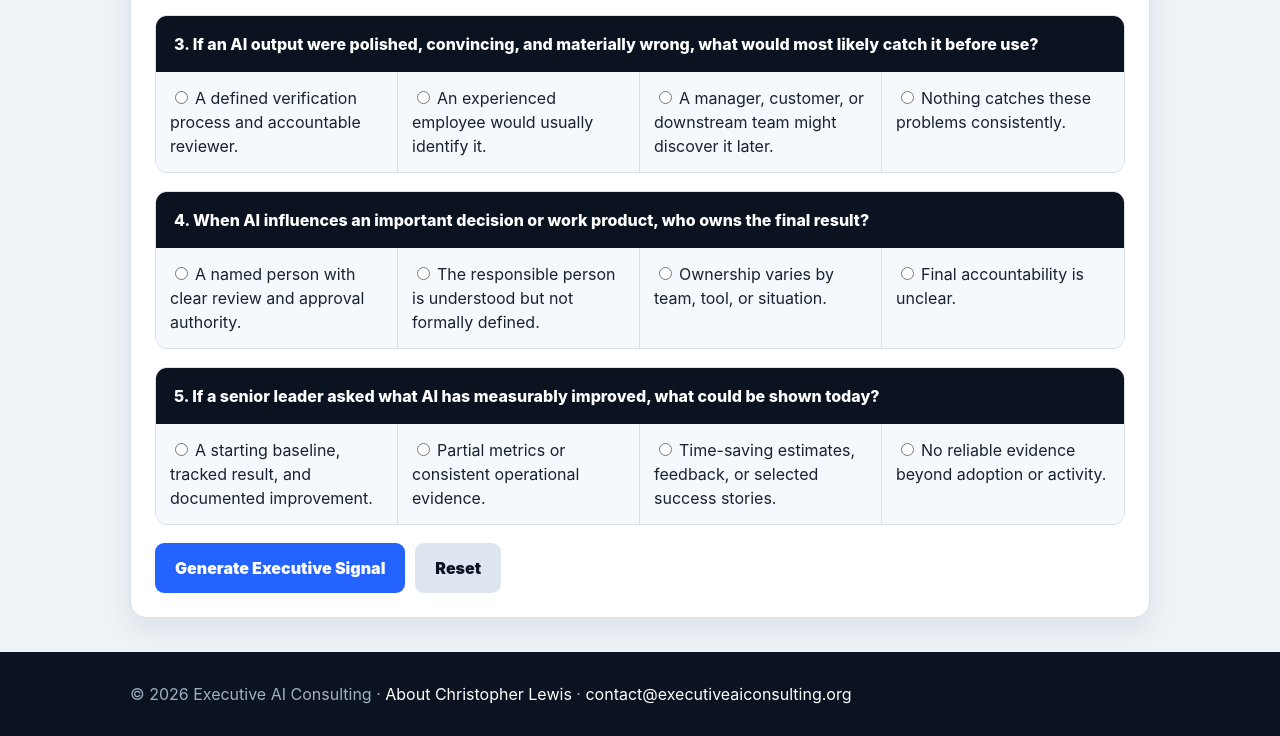
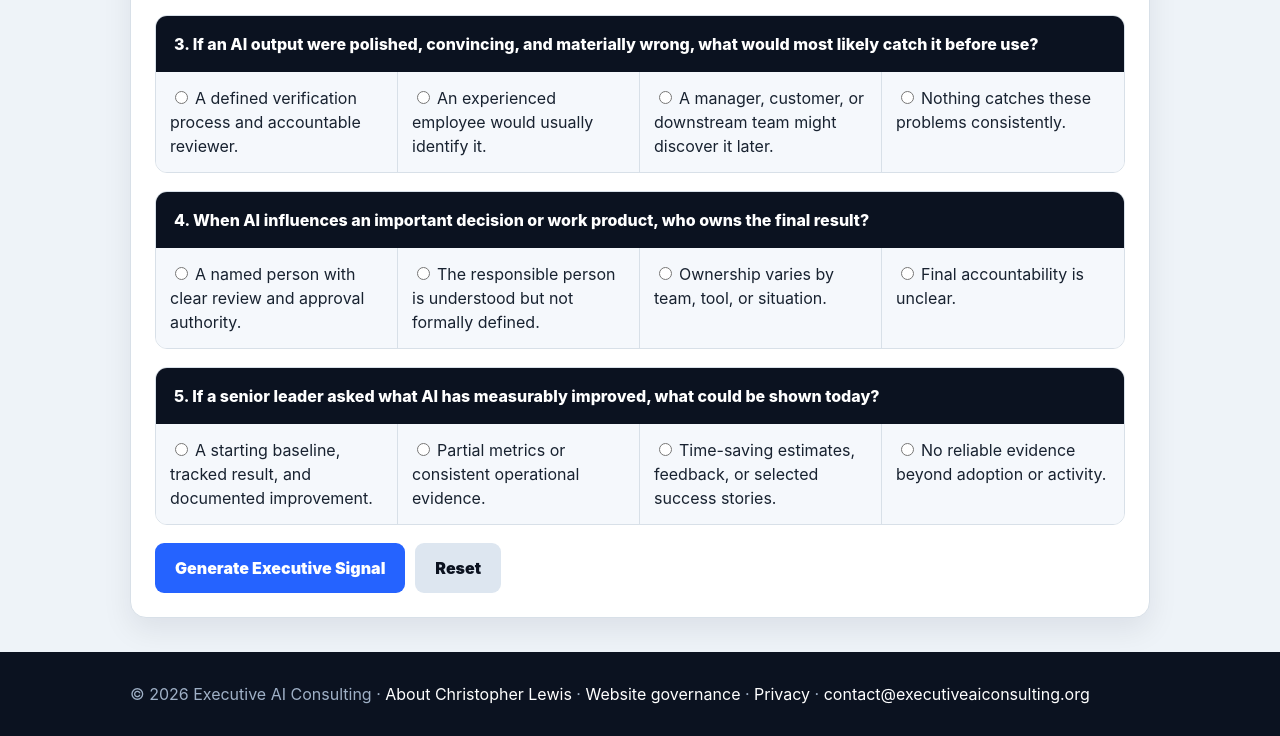
Before and after one commit to CLconsultings/skills-github-pages, a plain HTML site: page assessment.html in a window 1280 px wide. Shown: the part 1122-1858 px from the top of the page. Drawn offline with Linux system fonts and the light colour scheme.

Commit message:
Complete assessment governance footer links

```diff
--- a/assessment.html
+++ b/assessment.html
@@ -25,7 +25,7 @@
 </form>
 <section id="result" class="panel result" aria-live="polite"><div class="summary"><div class="score"><b>Quick Signal Score</b><strong id="total">—</strong></div><div class="score"><b>Directional Result</b><strong id="band">—</strong></div><div class="score"><b>Next Evidence Step</b><strong>PHASE 1</strong></div></div><div class="box"><h3>Interpretation</h3><p id="interpretation"></p></div><div class="box risk"><h3>Signals requiring validation</h3><ul id="signals"></ul></div><div class="boundary"><h3>What this score does not tell you</h3><p>A five-question signal cannot establish implementation readiness, prove ROI, validate a workflow, or determine whether an AI use should scale. A strong score can still hide inconsistent execution, weak attribution, downstream rework, or control gaps.</p></div><div class="phase"><h3>Next step: validate the decision before expanding the commitment.</h3><p>Phase 1 examines the actual workflow, evidence, ownership, risk, baseline, and measurement feasibility. The outcome can support ACT, TEST, DEFER, or STOP. Moving forward is not predetermined.</p><div class="phase-actions"><a class="btn primary" href="phase-1.html">See exactly what Phase 1 includes</a><a class="btn quiet" href="mailto:contact@executiveaiconsulting.org?subject=Phase%201%20AI%20Impact%20and%20Readiness">Discuss the assessment</a></div></div></section>
 </main>
-<footer class="footer"><div class="wrap">© 2026 Executive AI Consulting · <a href="about.html">About Christopher Lewis</a> · <a href="mailto:contact@executiveaiconsulting.org">contact@executiveaiconsulting.org</a></div></footer>
+<footer class="footer"><div class="wrap">© 2026 Executive AI Consulting · <a href="about.html">About Christopher Lewis</a> · <a href="governance.html">Website governance</a> · <a href="privacy.html">Privacy</a> · <a href="mailto:contact@executiveaiconsulting.org">contact@executiveaiconsulting.org</a></div></footer>
 <script>
 const date=document.getElementById('date');date.value=new Date().toISOString().slice(0,10);
 const form=document.getElementById('signalForm');
```
